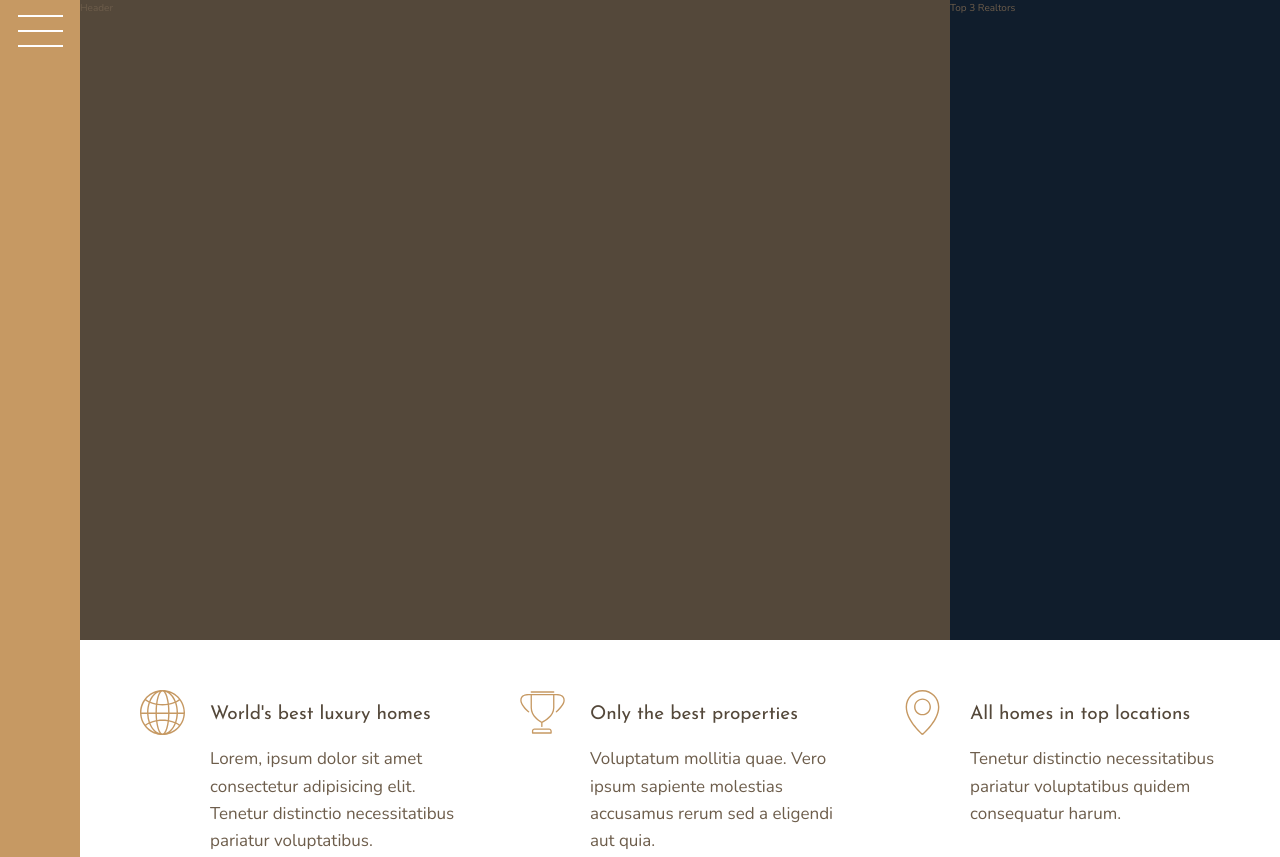
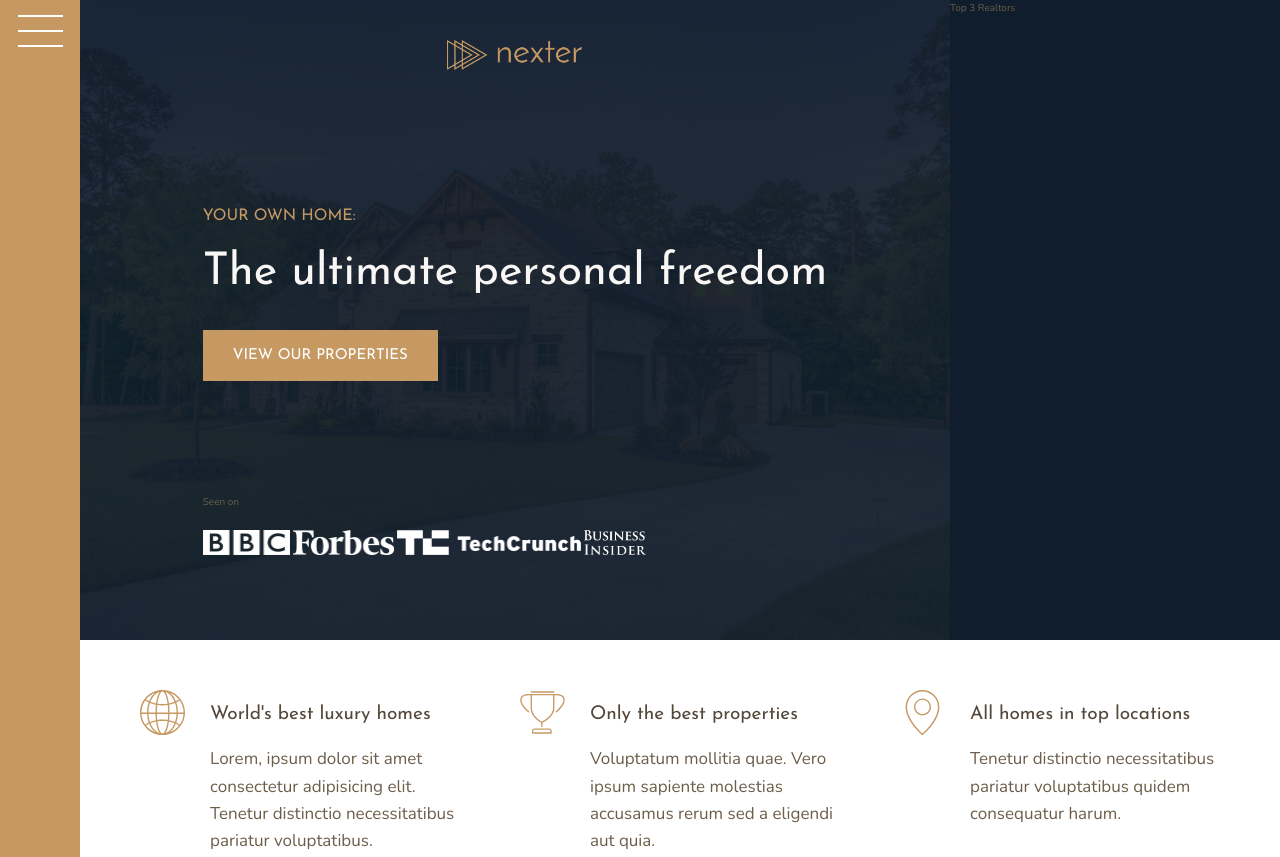
Before and after one commit to Franklinxavier/grid, a website: page index.html in a window 1280 px wide. Shown: the top 857 px of the page. Drawn offline with nearby package versions, Linux system fonts and the light colour scheme.

Commit message:
building header part 1 completed

```diff
--- a/index.html
+++ b/index.html
@@ -18,7 +18,17 @@
             </div>
         </div>
         <header class="header">
-            Header
+            <img src="img/logo.png" alt="header logo" class="header__logo">
+            <h3 class="heading-3">Your own home:</h3>
+            <h1 class="heading-1">The ultimate personal freedom</h1>
+            <button class="btn header__btn">View our properties</button>
+            <div class="header__seenon-text">Seen on</div>
+            <div class="header__seenon-logos">
+                <img src="img/logo-bbc.png" alt="logo bbc">
+                <img src="img/logo-forbes.png" alt="logo forbs">
+                <img src="img/logo-techcrunch.png" alt="logo techcrunch">
+                <img src="img/logo-bi.png" alt="logo business insider">
+            </div>
         </header>
 
         <div class="realtors">
--- a/sass/_header.scss
+++ b/sass/_header.scss
@@ -1,4 +1,31 @@
 .header {
-    background-color: $color-grey-dark-1;
+    background-image: linear-gradient(rgba($color-secondary ,0.93) ,rgba($color-secondary ,0.93)) ,
+    url('../img/hero.jpeg');
+    background-size: cover;
+    background-position: center;
     grid-column: full-start / col-end 6;
+    padding-top: 4rem;
+    padding-right: 8rem;
+    padding-bottom: 8rem;
+    padding-left: 8rem;
+
+    display: grid;
+    grid-template-rows: 1fr min-content 6rem 1fr;
+    grid-template-columns: max-content;
+    row-gap: 2rem;
+    align-content: center;
+    justify-content: center;
+
+    &__logo {
+        height: 3rem;
+        justify-self: center;
+    }
+
+    &__btn {
+        align-self: start;
+        justify-self: start;
+    }
+    &__seenon-logos > img{
+        height: 2.5rem;
+    }
 }
--- a/sass/_typography.scss
+++ b/sass/_typography.scss
@@ -5,6 +5,9 @@
 
 .heading-1 {
     @extend %heading;
+    font-size: 4.5rem;
+    color: $color-grey-light-1;
+    line-height: 1;
 }
 
 .heading-2 {
```
Also changed, not shown: css/style.css.
